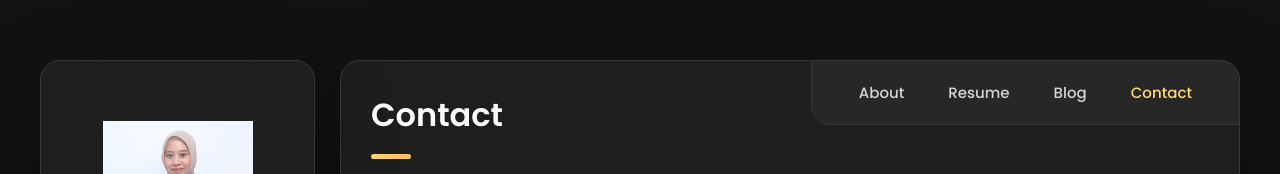
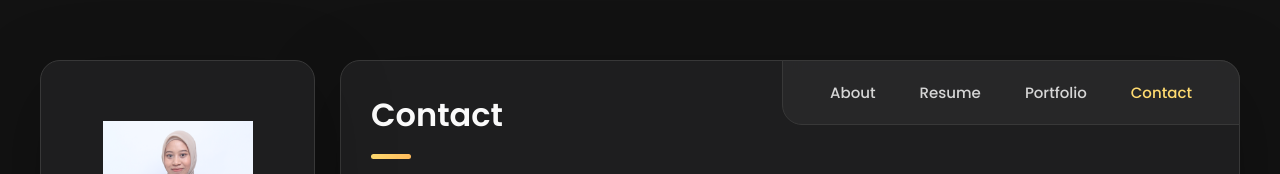
Before and after one commit to hilmafh/hilmafh.github.io, a plain HTML site: page contact.html in a window 1280 px wide. Shown: the top 174 px of the page. Drawn offline with nearby package versions, Linux system fonts and the light colour scheme.

Commit message:
Update contact.html

```diff
--- a/contact.html
+++ b/contact.html
@@ -162,7 +162,7 @@
                     </li>
 
                     <li class="navbar-item">
-                        <a href="portfolio" class="navbar-link">Blog</a>
+                        <a href="portfolio" class="navbar-link">Portfolio</a>
                     </li>
 
                     <li class="navbar-item">
```
